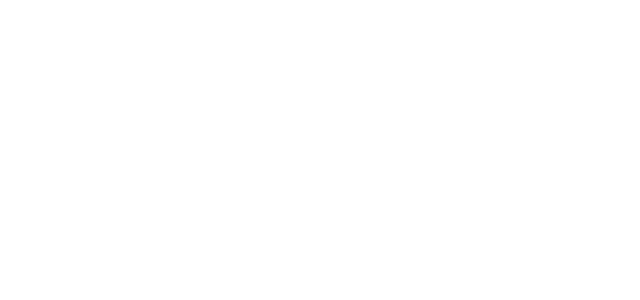
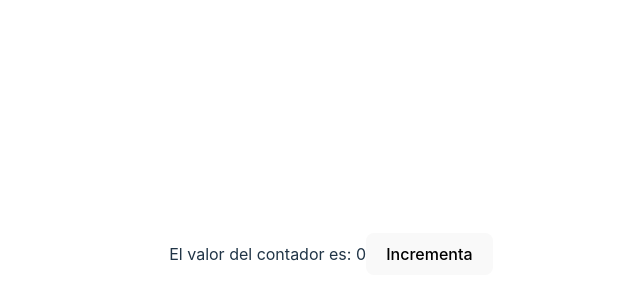
Before and after one commit to gorkavillara/react-g2-junio-2023, a React (Vite) app: page / in a window 1280 px wide. Shown: the part 146-446 px from the top of the page, without its empty margins (309-949 px from the left). Built offline with nearby package versions, Linux system fonts and the light colour scheme.

Commit message:
Tema 03 - Estados en componentes funcionales y de clase

```diff
--- a/src/App.tsx
+++ b/src/App.tsx
@@ -1,9 +1,11 @@
 import "./App.css"
+import ContadorFuncional from "./components/ContadorFuncional"
+import ContadorClase from "./components/ContadorClase"
 
 function App() {
   return (
     <div>
-
+      <ContadorClase />
     </div>
   )
 }
--- /dev/null
+++ b/src/components/ContadorClase.tsx
@@ -0,0 +1,25 @@
+import { Component } from "react"
+
+export default class ContadorClase extends Component<Object, { contador: number }> {
+  state = {
+    contador: 0,
+  }
+  constructor(props: Object) {
+    super(props)
+    this.handleClick = this.handleClick.bind(this)
+  }
+  handleClick() {
+    // Setear el nuevo estado
+    this.setState({
+        contador: this.state.contador + 1
+    })
+  }
+  render() {
+    return (
+      <div>
+        <span>El valor del contador es: {this.state.contador}</span>
+        <button onClick={this.handleClick}>Incrementa</button>
+      </div>
+    )
+  }
+}
--- /dev/null
+++ b/src/components/ContadorFuncional.tsx
@@ -0,0 +1,40 @@
+import { useState } from "react"
+
+// function suma(a, b) {
+//     return a + b
+// }
+
+// type Props = {
+//     nombre: string
+// }
+
+// const suma = (a: number, b: number) => a + b
+
+const ContadorFuncional = () => {
+//   const estado = useState(10)
+//   const valorEstado = estado[0]
+//   const funcionCambiarValor = estado[1]
+    const [contador, setContador] = useState(0)
+
+//   let contador = 0
+
+  const handleClick = () => {
+    // console.log("He hecho click")
+    // contador++
+    // console.log(contador)
+
+    // setContador(contador + 1)
+    // setContador(contador + 1)
+
+    setContador(valorAnterior => valorAnterior + 1)
+    // setContador(valorAnterior => valorAnterior + 1)
+  }
+  return (
+    <>
+      <div>El valor del contador es: {contador}</div>
+      <button onClick={handleClick}>Incrementa</button>
+    </>
+  )
+}
+
+export default ContadorFuncional
```
Also changed, not shown: .eslintrc.cjs.
